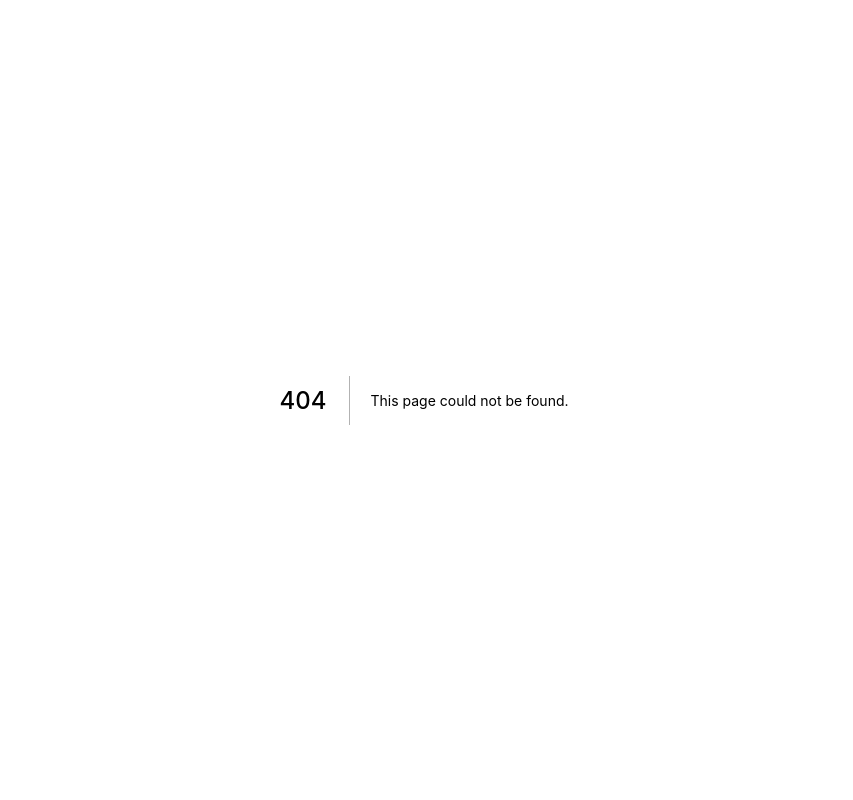
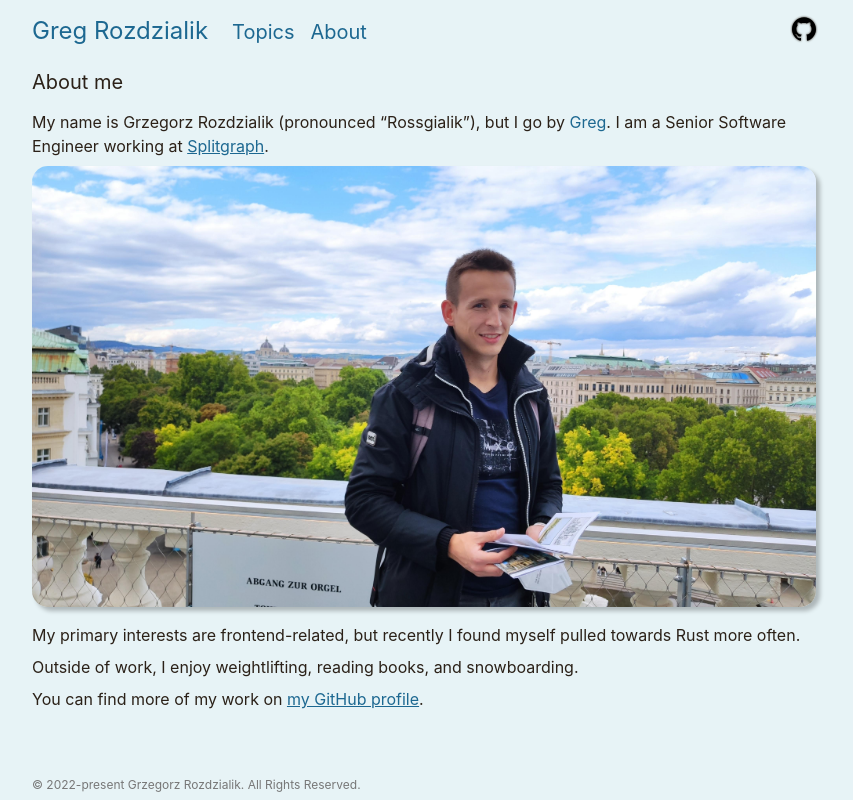
Before and after one commit to Gelio/blog, a Next.js app: page /about in a window 1280 px wide. Before the commit this address had no page. Shown: the whole page, without its empty margins (216-1069 px from the left). Built offline with nearby package versions, Linux system fonts and the light colour scheme.

Commit message:
feat(about-page): add content for the about page

```diff
--- /dev/null
+++ b/components/AboutPage/AboutPage.tsx
@@ -0,0 +1,90 @@
+import styled from "@emotion/styled";
+import Image from "next/image";
+import {
+  pageContentMarginTop,
+  responsiveContainer,
+  responsiveContainerInlinePadding,
+} from "../../styles/layout";
+import { rem, spacing } from "../../styles/theme";
+import { headingStyle } from "../../styles/typography";
+import {
+  StyledArticleParagraph,
+  StyledArticleParagraphLink,
+} from "../ArticlePage/styled-components";
+import { Layout } from "../Layout";
+
+export const AboutPage = () => {
+  return (
+    <Layout>
+      <StyledMainContent>
+        <StyledPageHeading>About me</StyledPageHeading>
+
+        <StyledAboutParagraph>
+          My name is Grzegorz Rozdzialik (pronounced “Rossgialik”), but I go by{" "}
+          <StyledAccent>Greg</StyledAccent>. I am a Senior Software Engineer
+          working at{" "}
+          <StyledArticleParagraphLink href="https://www.splitgraph.com/">
+            Splitgraph
+          </StyledArticleParagraphLink>
+          .
+        </StyledAboutParagraph>
+
+        <StyledHeroImageContainer>
+          {/* TODO: clip the image on both mobile and desktop */}
+          {/* TODO: change the layout on desktop */}
+          <Image
+            src="/images/me.jpg"
+            alt="A picture of me in Vienna"
+            width={4000}
+            height={2250}
+            layout="responsive"
+          />
+        </StyledHeroImageContainer>
+
+        <StyledAboutParagraph>
+          My primary interests are frontend-related, but recently I found myself
+          pulled towards Rust more often.
+        </StyledAboutParagraph>
+
+        <StyledAboutParagraph>
+          Outside of work, I enjoy weightlifting, reading books, and
+          snowboarding.
+        </StyledAboutParagraph>
+
+        <StyledAboutParagraph>
+          You can find more of my work on{" "}
+          <StyledArticleParagraphLink href="https://github.com/Gelio">
+            my GitHub profile
+          </StyledArticleParagraphLink>
+          .
+        </StyledAboutParagraph>
+      </StyledMainContent>
+    </Layout>
+  );
+};
+
+const StyledMainContent = styled("main")(
+  pageContentMarginTop,
+  responsiveContainer,
+  responsiveContainerInlinePadding
+);
+
+const StyledPageHeading = styled("h2")(headingStyle);
+
+const StyledAccent = styled("span")(({ theme }) => ({
+  color: theme.color.primary.main,
+}));
+
+const StyledAboutParagraph = styled(StyledArticleParagraph)({
+  marginBlockEnd: rem(spacing(1)),
+});
+
+// NOTE: next/image is comprised of many elements but only the innermost `img`
+// can be styled. This results in clipped box-shadow of the image. Thus, those
+// properties must be applied through a container.
+const StyledHeroImageContainer = styled("div")({
+  borderRadius: rem(spacing(2)),
+  boxShadow: `${rem(4)} ${rem(4)} ${rem(4)} rgba(0, 0, 0, 0.25)`,
+  overflow: "hidden",
+  marginBlockEnd: rem(spacing(2)),
+});
--- a/components/AboutPage/index.ts
+++ b/components/AboutPage/index.ts
@@ -1 +1,2 @@
 export * from "./route";
+export * from "./AboutPage";
--- /dev/null
+++ b/pages/about.tsx
@@ -0,0 +1,3 @@
+import { AboutPage } from "../components/AboutPage";
+
+export default AboutPage;
```
Also changed, not shown: public/images/me.jpg (added).
